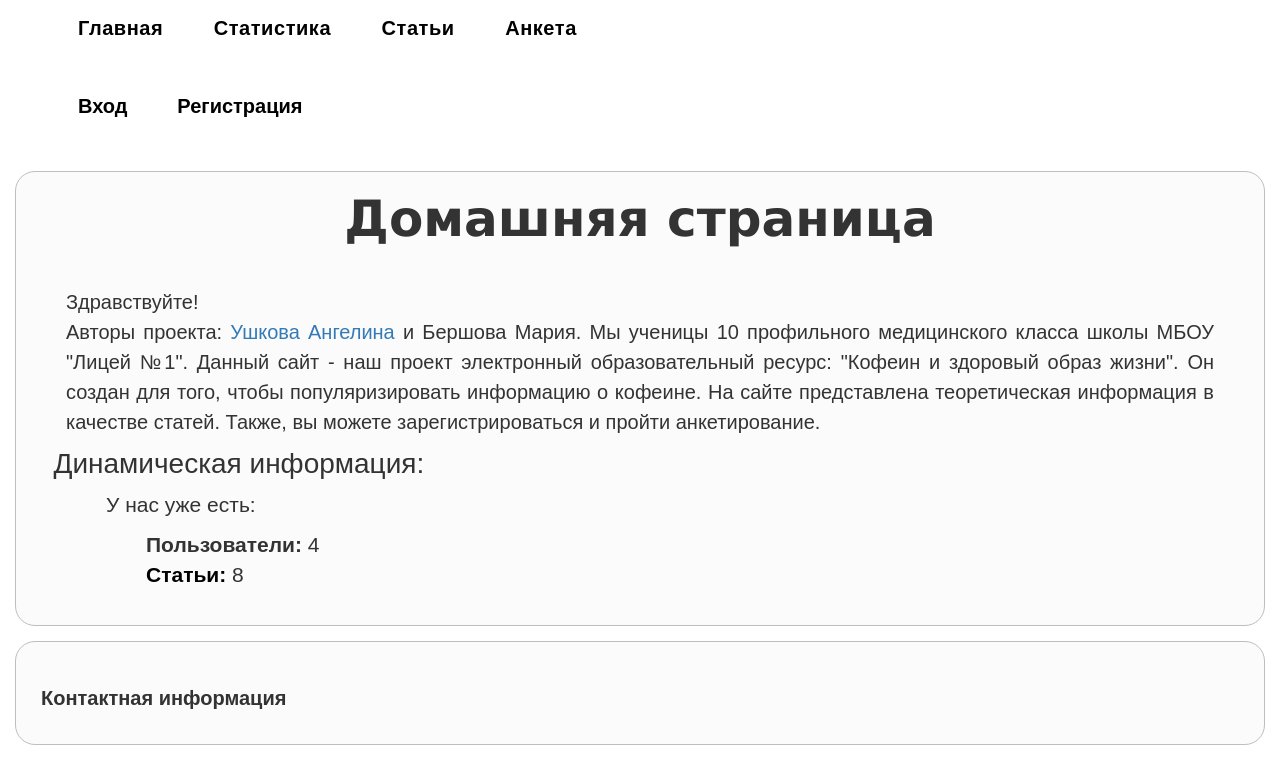
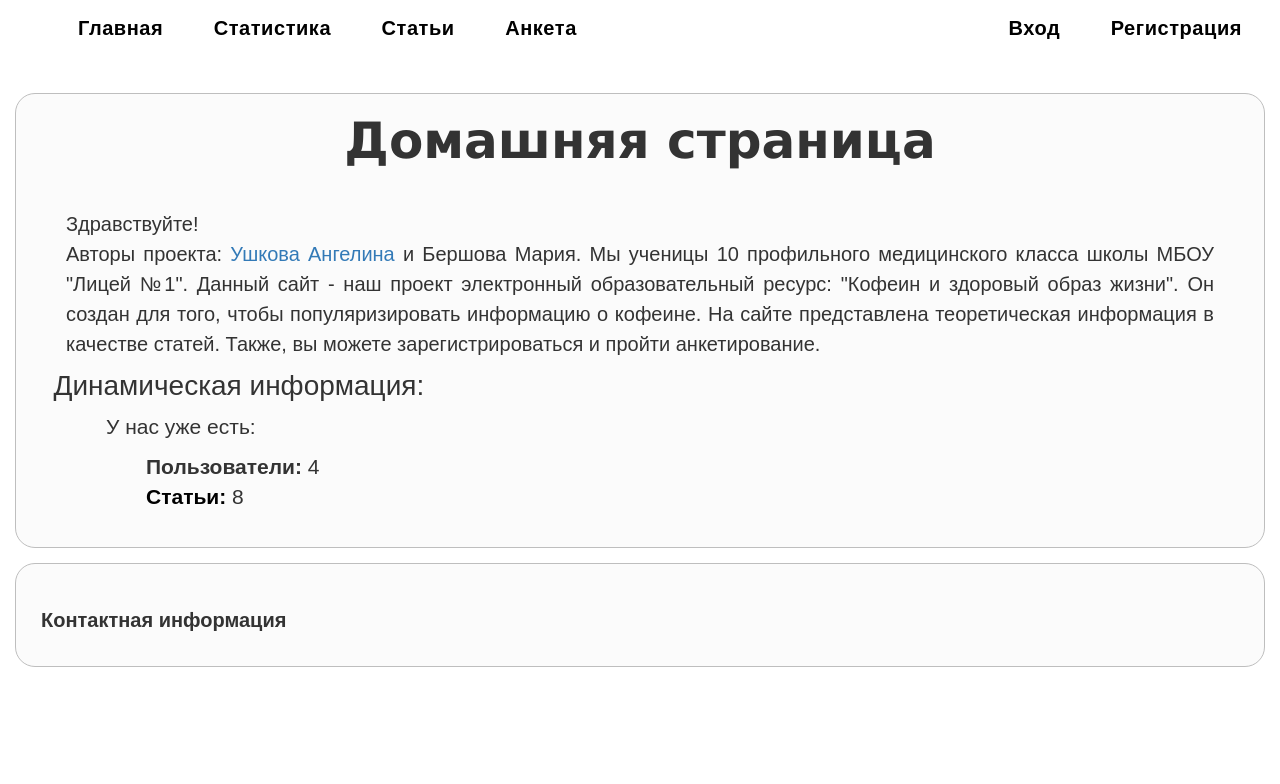
Before and after one commit to Moria-Mel/Caffeine, a Django app: page /caffeine/ in a window 1280 px wide. Shown: the top 784 px of the page. Run offline with Django 3.2, Linux system fonts and the light colour scheme; data comes from the database, SQL or seed files in the repository; some libraries are stand-ins or nearby versions.

Commit message:
header justify

```diff
--- a/caffeine/catalog/static/css/styles.css
+++ b/caffeine/catalog/static/css/styles.css
@@ -218,6 +218,7 @@ hr {
     padding: 0;
     list-style: none;
     letter-spacing: 0.04em;
+    justify-content: space-between;
 }
 
 .menu_class {
--- a/caffeine/templates/base_generic.html
+++ b/caffeine/templates/base_generic.html
@@ -20,28 +20,23 @@
 
 <body>
 <div class="container">
-
-  <div>
-    {% block sidebar %}
-      <div class="container-col">
+  {% block sidebar %}
+  <div class="container-col">
         <menu class="menu_class">
           <li class="menu_li_class"><a class="letters_sb" href="{% url 'index' %}">Главная</a></li>
           <li class="menu_li_class"><a class="letters_sb" href="{% url 'statistic' %}">Статистика</a></li>
           <li class="menu_li_class"><a class="letters_sb" href="{% url 'articles' %}">Статьи</a></li>
           <li class="menu_li_class"><a class="letters_sb" href="{% url 'questionary' %}">Анкета</a></li>
         </menu>
-      </div>
 
-      <div>
         <menu class="reg_class">
           {% if user.is_authenticated %}
-          <li class="reg_li_class">Пользователь: {{ user.get_username }}</dd>
+          <li class="reg_li_class">Пользователь: {{ user.get_username }}<li>
           <li class="reg_li_class"><a href="{% url 'logout'%}?next={{request.path}}">Выход</a></li>
           {% else %}
           <li class="reg_li_class"><a class="letters_sb" href="{% url 'login'%}?next={{request.path}}">Вход</a></li>
           <li class="reg_li_class"><a class="letters_sb" href="{% url 'registration' %}">Регистрация</a></li>{% endif %}
         </menu>
-      </div>
 
 
   </div>
```
